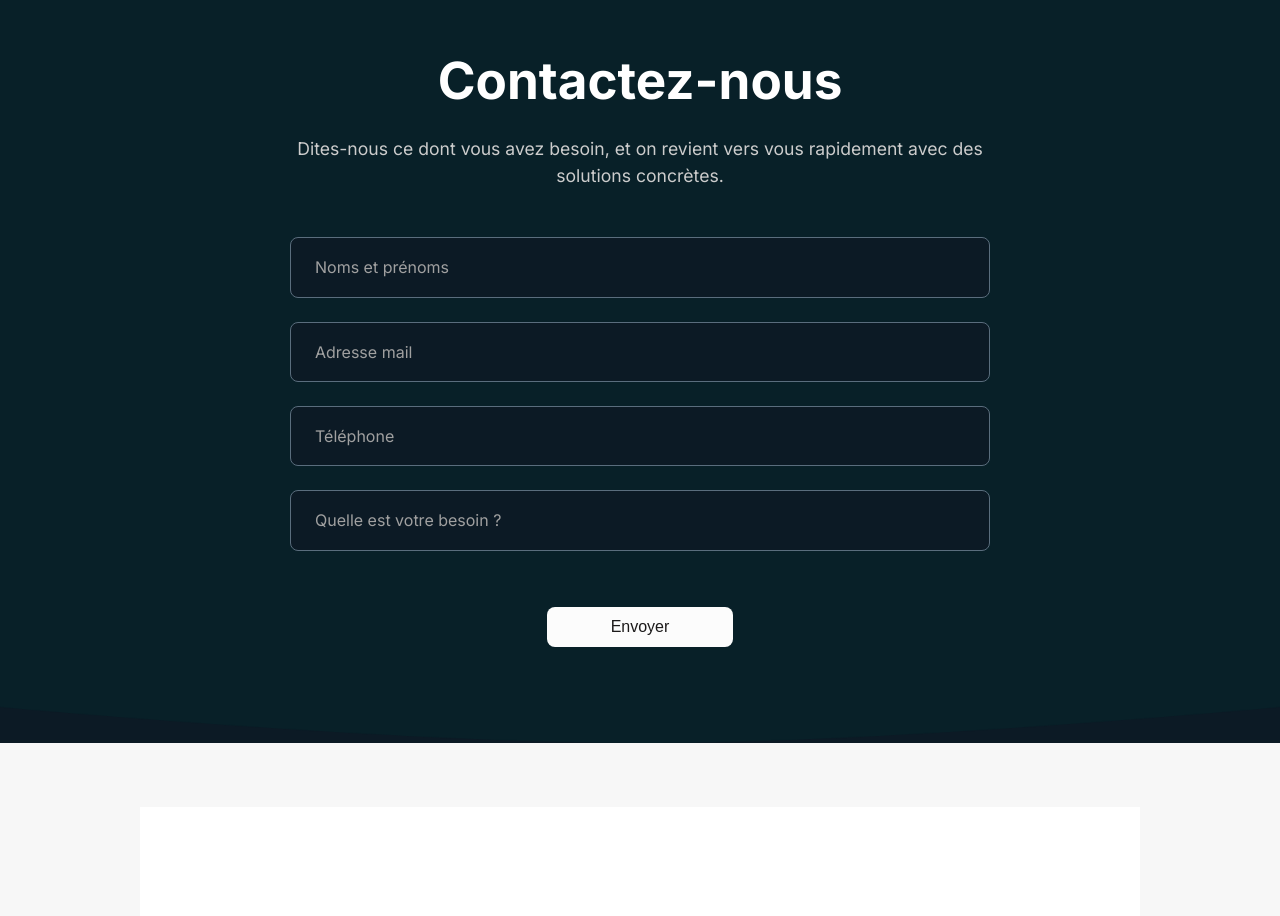
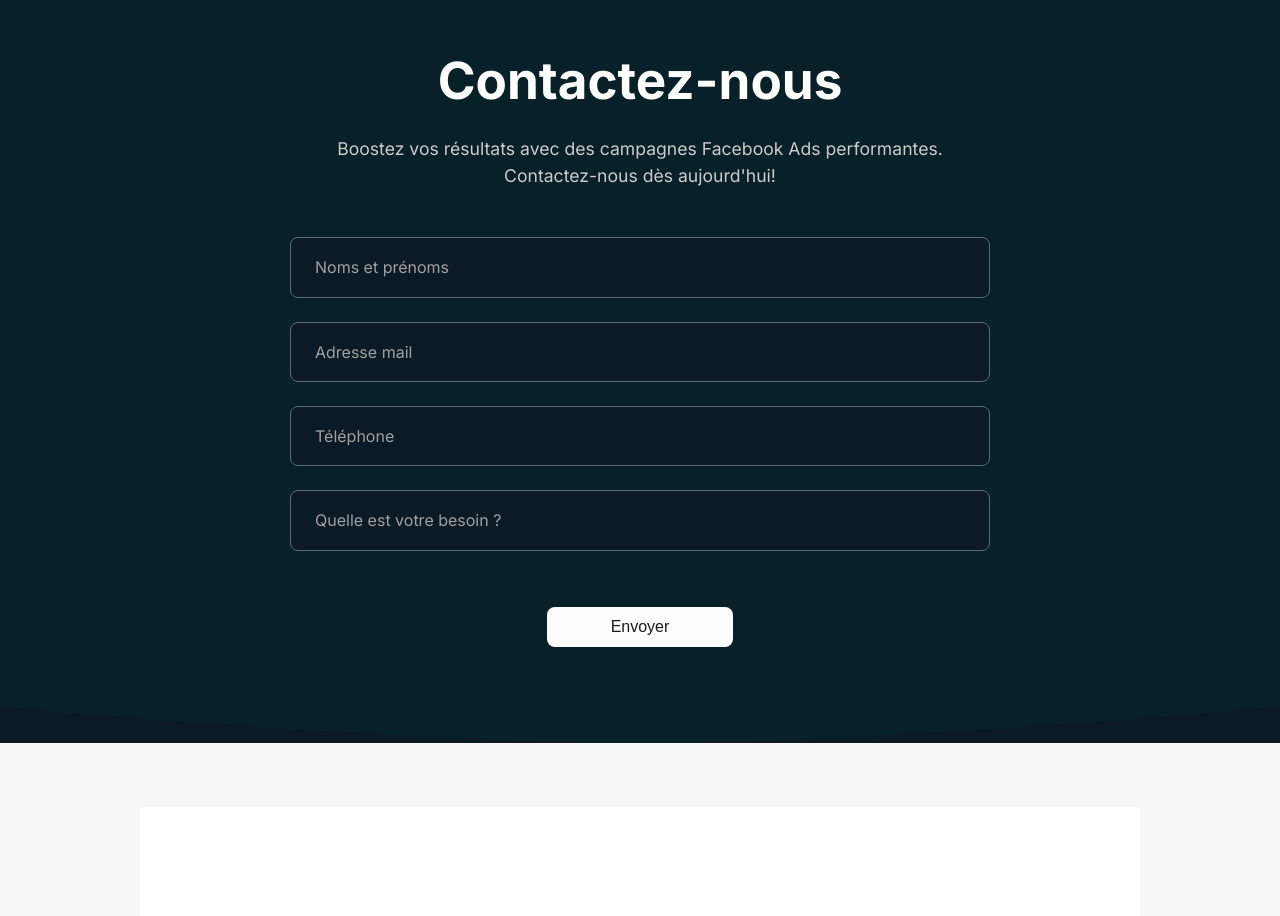
Before and after one commit to MARCOOOOOOOOOOOOOOOOO123/cockpit-lead, a Next.js app: page / in a window 1280 px wide. Shown: the part 3460-4376 px from the top of the page. Built offline with nearby package versions, Linux system fonts and the light colour scheme.

Commit message:
Update ContactSection.jsx

```diff
--- a/src/components/ContactSection.jsx
+++ b/src/components/ContactSection.jsx
@@ -8,7 +8,7 @@ const ContactSection = () => {
       <div className={styles.contactContent}>
         <h2 className={styles.sectionTitle}>Contactez-nous</h2>
         <p className={styles.sectionSubtitle}>
-          Dites-nous ce dont vous avez besoin, et on revient vers vous rapidement avec des solutions concrètes.
+   Boostez vos résultats avec des campagnes Facebook Ads performantes. Contactez-nous dès aujourd'hui!
         </p>
 
         <form className={styles.contactForm}>
```
